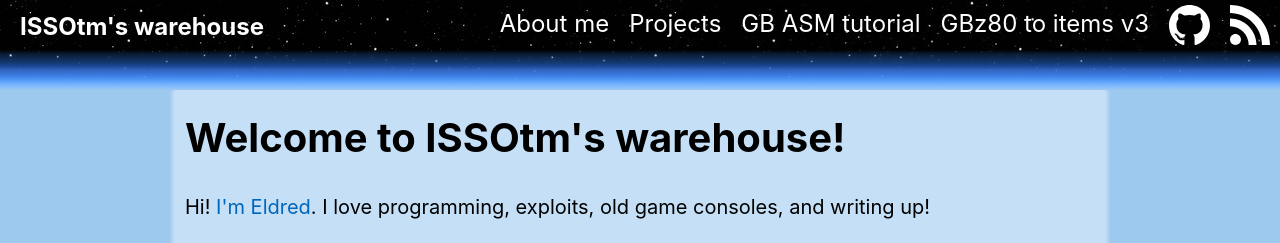
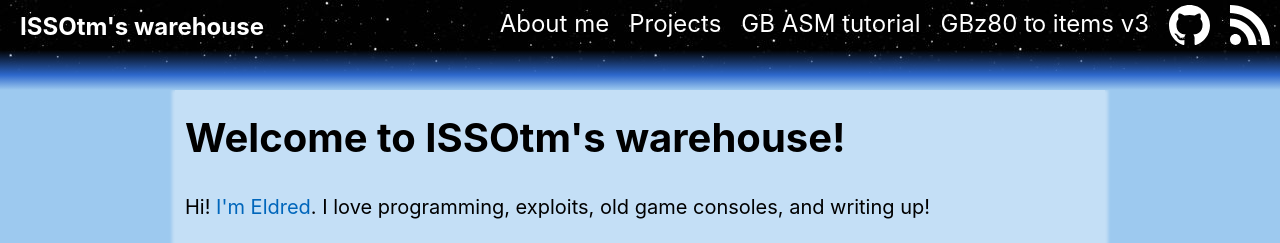
Before and after one commit to ISSOtm/issotm.github.io, a Jekyll site: the page built from _pages/index.md, in a window 1280 px wide. Shown: the top 243 px of the page. Built offline with Jekyll 4.4.1, drawn with Linux system fonts in a browser that asks for light colours; some web fonts are replaced.

Commit message:
Improve "atmosphere" gradient
Use a real photo as a model, and simplify the gradient to three points
while improving its look (less "bars")

```diff
--- a/css/default.scss
+++ b/css/default.scss
@@ -161,7 +161,7 @@ body {
 	padding: 0 0 $navbar-gradient-height 0;
 	height: $navbar-height;
 
-	background: linear-gradient(to top, $sky-color, #81baff, #63a8fffa, #4996ffee, #4489ffd9, #4287ffbd, #2d78ff93, #2b82ff6a, #307fff50, #2687ff33, #0000 $navbar-gradient-height), repeat-x url("/assets/stars.png");
+	background: linear-gradient(to top, $sky-color, #2d68cc $navbar-gradient-height * 3 / 8, #0000 $navbar-gradient-height), repeat-x url("/assets/stars.png");
 	a {
 		color: $navbar-text-color;
 	}
```
